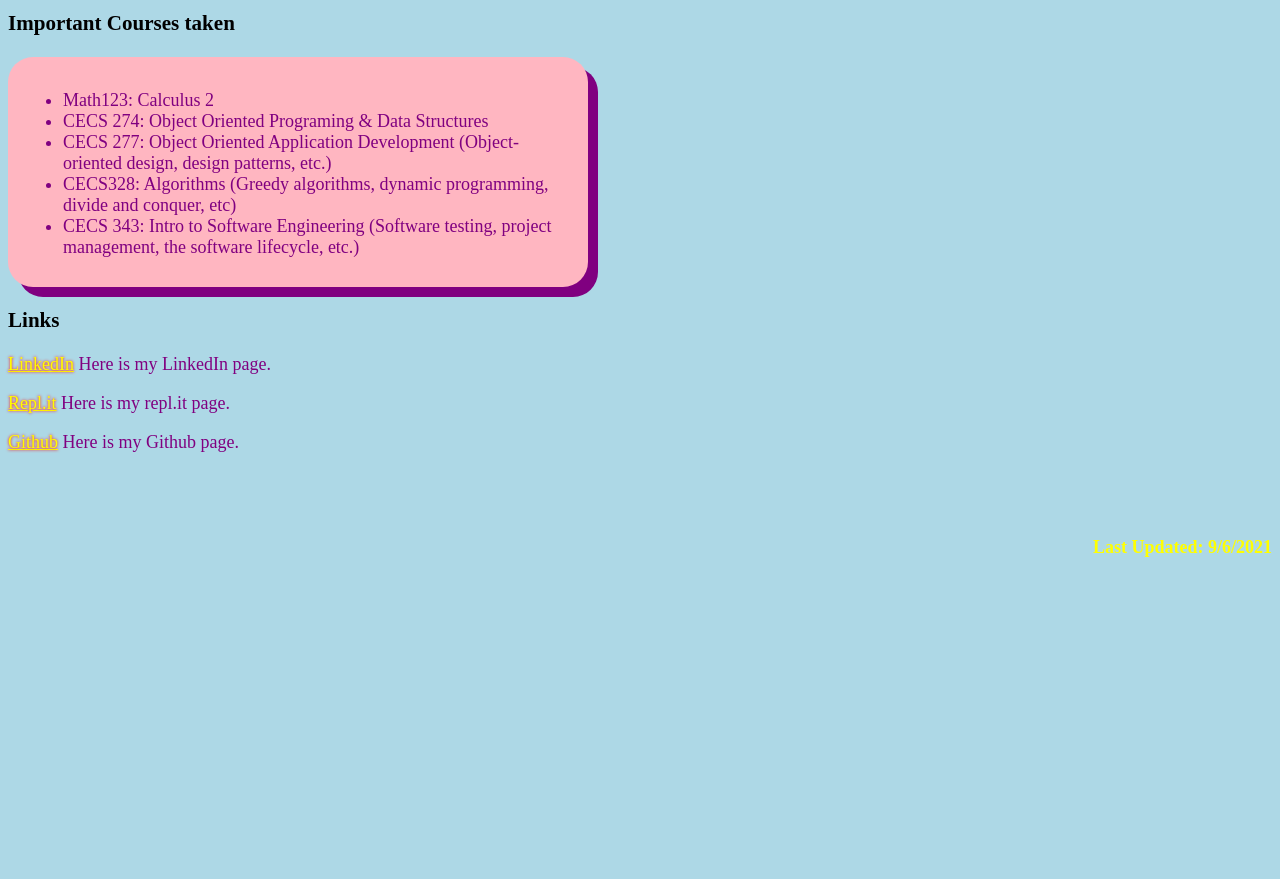
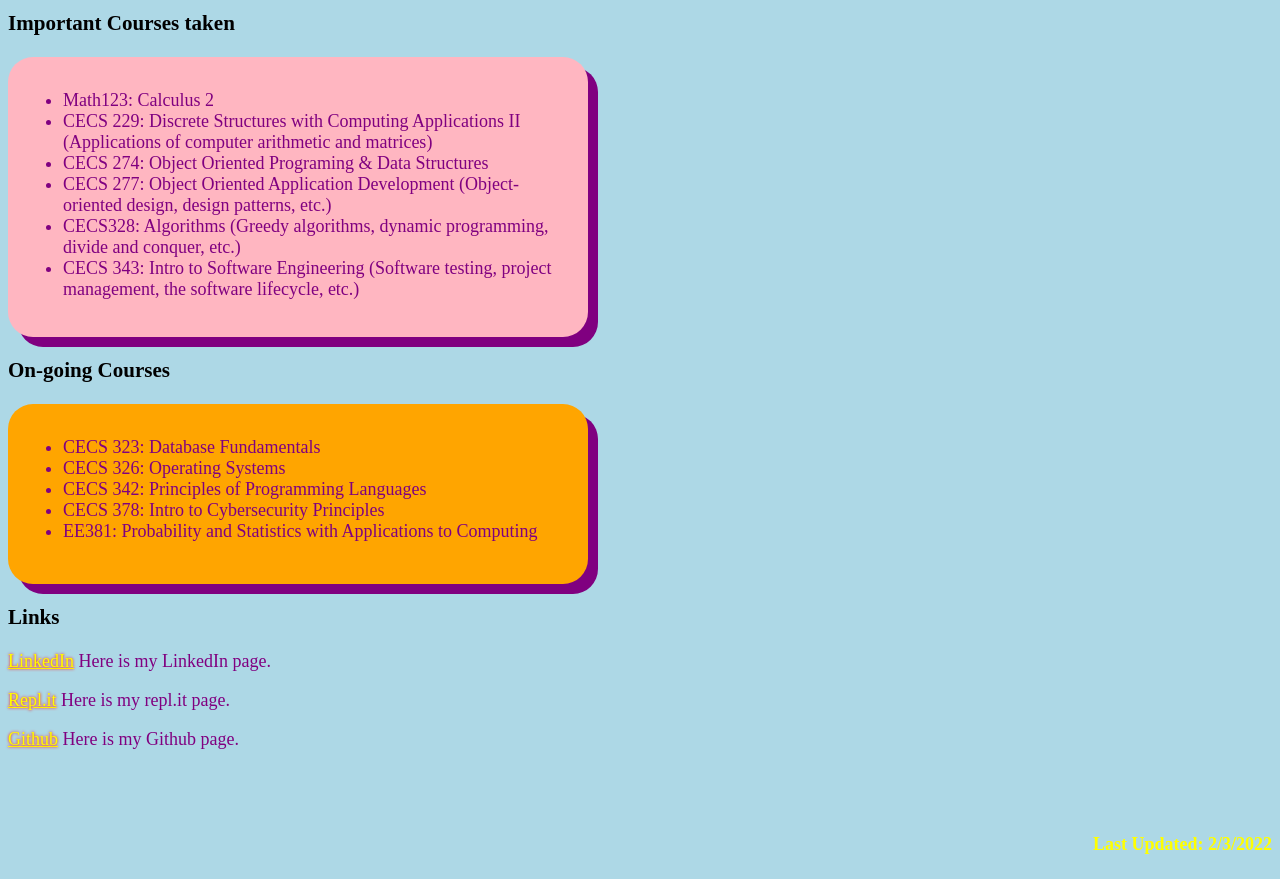
Before and after one commit to miching/MyWebsite, a plain HTML site: page index.html in a window 1280 px wide. Shown: the part 768-1647 px from the top of the page. Before the commit the page ends 1350 px from the top, so only its background shows below. Drawn offline with Linux system fonts and the light colour scheme.

Commit message:
Updated Website

```diff
--- a/design.css
+++ b/design.css
@@ -53,7 +53,7 @@ h5{color: black;
 
 
 #about {border-radius: 25px;
-        background-color: orange;
+        background-color: gainsboro;
         padding: 15px;
         width: 450px;
         height: 180px;
@@ -65,10 +65,19 @@ h5{color: black;
           background-color: lightpink;
           padding: 15px;
           width: 550px;
-          height: 200px;
+          height: 250px;
           box-shadow: 10px 10px;
          }
 
 
+#coursesNow {border-radius: 25px;
+                  background-color: orange;
+                  padding: 15px;
+                  width: 550px;
+                  height: 150px;
+                  box-shadow: 10px 10px;
+                 }
+
+
 .link{color:yellow;
 text-shadow: 0 0 3px #FF0000;}
--- a/index.html
+++ b/index.html
@@ -57,10 +57,29 @@
 <ul>
 
 <li>Math123: Calculus 2</li>
+<li>CECS 229: Discrete Structures with Computing Applications II (Applications of computer arithmetic and matrices)</li>
 <li>CECS 274: Object Oriented Programing & Data Structures</li>
 <li>CECS 277: Object Oriented Application Development (Object-oriented design, design patterns, etc.)</li>
-<li>CECS328: Algorithms (Greedy algorithms, dynamic programming, divide and conquer, etc)</li>
+<li>CECS328: Algorithms (Greedy algorithms, dynamic programming, divide and conquer, etc.)</li>
 <li>CECS 343: Intro to Software Engineering (Software testing, project management, the software lifecycle, etc.)</li>
+
+
+</ul>
+</div>
+
+
+<h3>On-going Courses</h3>
+
+<div id = "coursesNow">
+
+<ul>
+
+<li>CECS 323: Database Fundamentals</li>
+<li>CECS 326: Operating Systems</li>
+<li>CECS 342: Principles of Programming Languages</li>
+<li>CECS 378: Intro to Cybersecurity Principles</li>
+<li>EE381: Probability and Statistics with Applications to Computing</li>
+
 
 </ul>
 </div>
@@ -79,6 +98,6 @@
 
 
 
-<h4> Last Updated: 9/6/2021 </h4>
+<h4> Last Updated: 2/3/2022 </h4>
 </body>
 </html>
```
Also changed, not shown: 1 other file.
